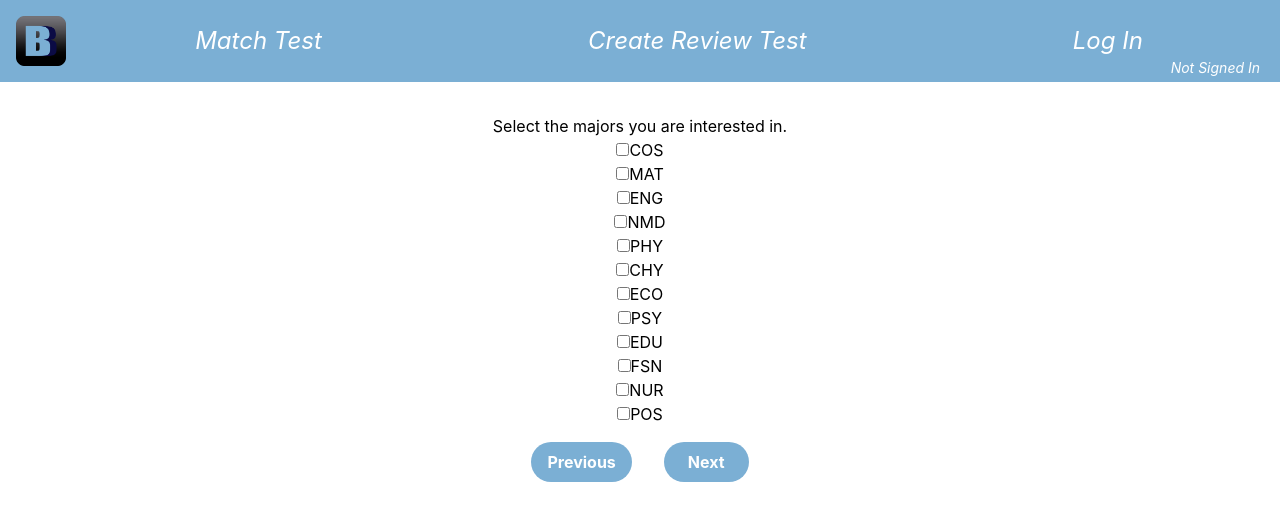
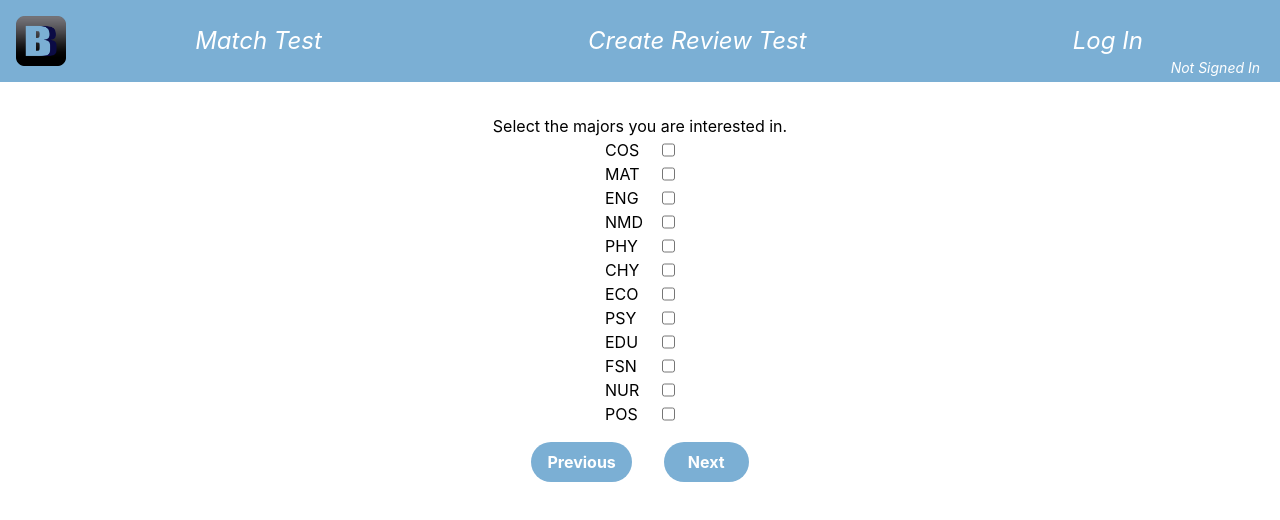
Before and after one commit to 2022-autumn-cos-420/Team-Egg, a React (Create React App) app in the folder client/: page /matchtest in a window 1280 px wide. Both pictures are taken after a click on the button "Next". Shown: the top 520 px of the page. Built offline with nearby package versions, Linux system fonts and the light colour scheme; no server answers.

Commit message:
Some formatting on the checkboxes

```diff
--- a/client/src/pages/MatchPage.tsx
+++ b/client/src/pages/MatchPage.tsx
@@ -47,13 +47,14 @@ export function MajorTypes({
         }
 
     return(
-        <div>
+        <div className="flex flex-col">
         <h3>Select the majors you are interested in.</h3>
-        <div>
+        <div className="flex flex-col items-center">
             {ALL_MAJORS.map((major: string) => (
-                 <div>
+                 <div className="w-[70px] flex flex-row justify-between">
+                    <label className="text-right">{major}</label>
                     <input
-                     className="p-1"
+                        className="text-left"
                         key= {major}
                         type="checkbox"
                         name="major"
@@ -61,7 +62,6 @@ export function MajorTypes({
                         onChange={updateList}
                         checked={majorsList.includes(major)}
                     />
-                 <label>{major}</label>
                 </div>
             ))}
             </div>
```
Lines whose indentation alone changed are shown as unchanged.
